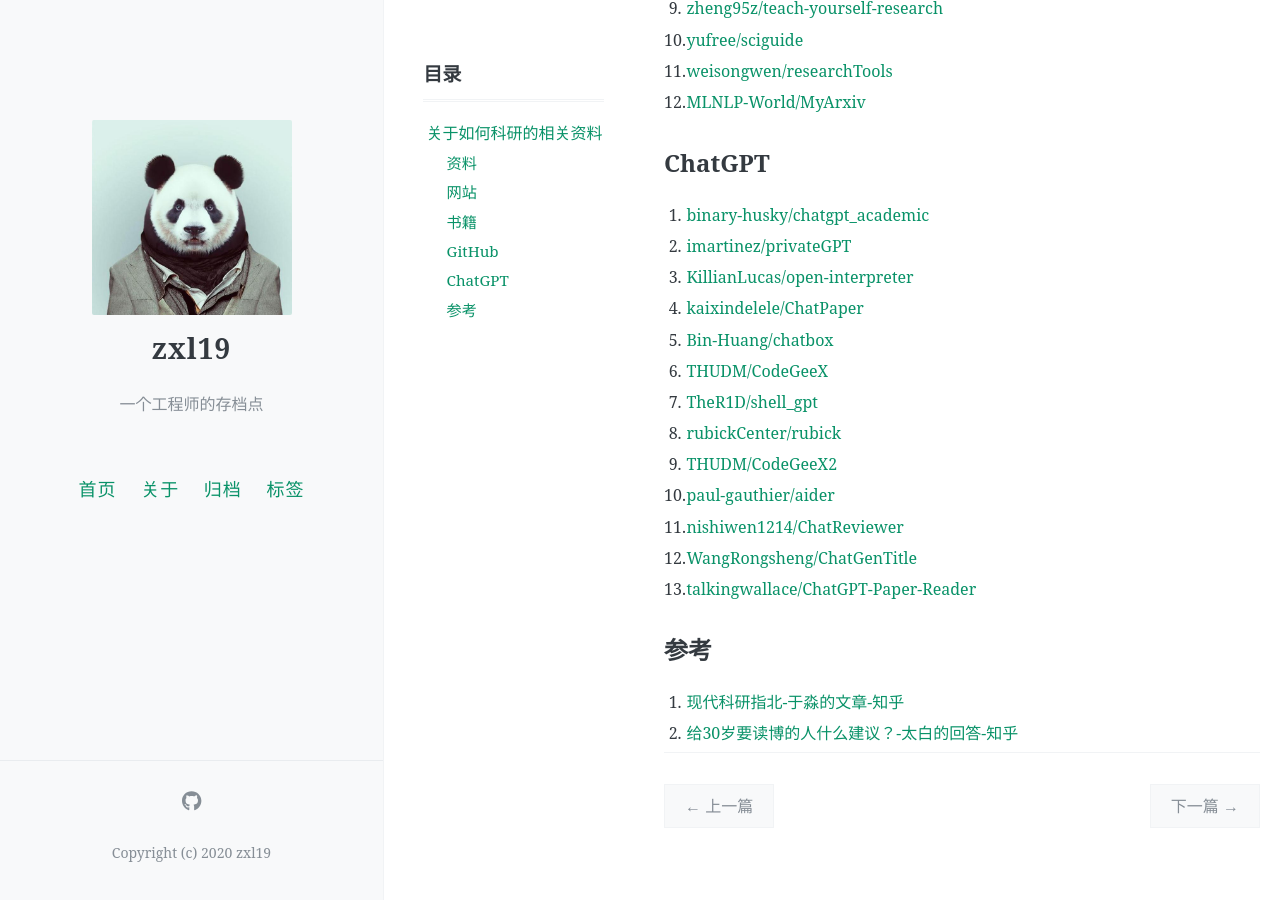
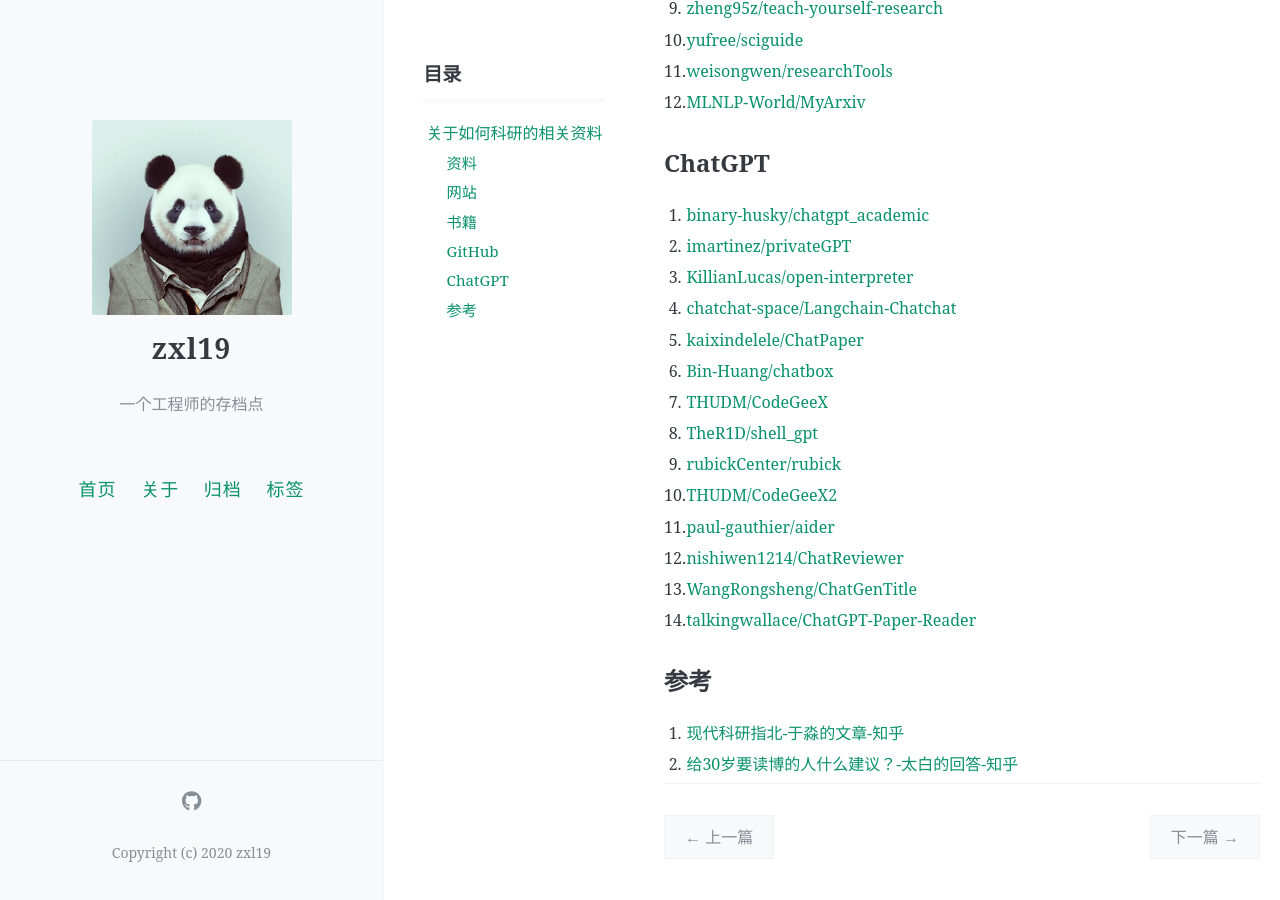
Before and after one commit to zxl19/zxl19.github.io, a Jekyll site: the page built from _posts/2021-06-14-academic-guide.md, in a window 1280 px wide and 900 px high, scrolled down 1043 px. Built offline with Jekyll 4.4.1, drawn with Linux system fonts in a browser that asks for light colours; comment, search, counter and statistics services are not loaded; before the commit the page ends 1912 px from its top, so only the background shows below that.

Commit message:
Update Posts

```diff
--- a/_posts/2021-06-14-academic-guide.md
+++ b/_posts/2021-06-14-academic-guide.md
@@ -51,16 +51,17 @@ pinned: false
 1. [binary-husky/chatgpt_academic](https://github.com/binary-husky/chatgpt_academic)
 2. [imartinez/privateGPT](https://github.com/imartinez/privateGPT)
 3. [KillianLucas/open-interpreter](https://github.com/KillianLucas/open-interpreter)
-4. [kaixindelele/ChatPaper](https://github.com/kaixindelele/ChatPaper)
-5. [Bin-Huang/chatbox](https://github.com/Bin-Huang/chatbox)
-6. [THUDM/CodeGeeX](https://github.com/THUDM/CodeGeeX)
-7. [TheR1D/shell_gpt](https://github.com/TheR1D/shell_gpt)
-8. [rubickCenter/rubick](https://github.com/rubickCenter/rubick)
-9. [THUDM/CodeGeeX2](https://github.com/THUDM/CodeGeeX2)
-10. [paul-gauthier/aider](https://github.com/paul-gauthier/aider)
-11. [nishiwen1214/ChatReviewer](https://github.com/nishiwen1214/ChatReviewer)
-12. [WangRongsheng/ChatGenTitle](https://github.com/WangRongsheng/ChatGenTitle)
-13. [talkingwallace/ChatGPT-Paper-Reader](https://github.com/talkingwallace/ChatGPT-Paper-Reader)
+4. [chatchat-space/Langchain-Chatchat](https://github.com/chatchat-space/Langchain-Chatchat)
+5. [kaixindelele/ChatPaper](https://github.com/kaixindelele/ChatPaper)
+6. [Bin-Huang/chatbox](https://github.com/Bin-Huang/chatbox)
+7. [THUDM/CodeGeeX](https://github.com/THUDM/CodeGeeX)
+8. [TheR1D/shell_gpt](https://github.com/TheR1D/shell_gpt)
+9. [rubickCenter/rubick](https://github.com/rubickCenter/rubick)
+10. [THUDM/CodeGeeX2](https://github.com/THUDM/CodeGeeX2)
+11. [paul-gauthier/aider](https://github.com/paul-gauthier/aider)
+12. [nishiwen1214/ChatReviewer](https://github.com/nishiwen1214/ChatReviewer)
+13. [WangRongsheng/ChatGenTitle](https://github.com/WangRongsheng/ChatGenTitle)
+14. [talkingwallace/ChatGPT-Paper-Reader](https://github.com/talkingwallace/ChatGPT-Paper-Reader)
 
 ## 参考
 
```
Also changed, not shown: _posts/2020-06-06-markdown-editor.md (+20 -6 lines).
